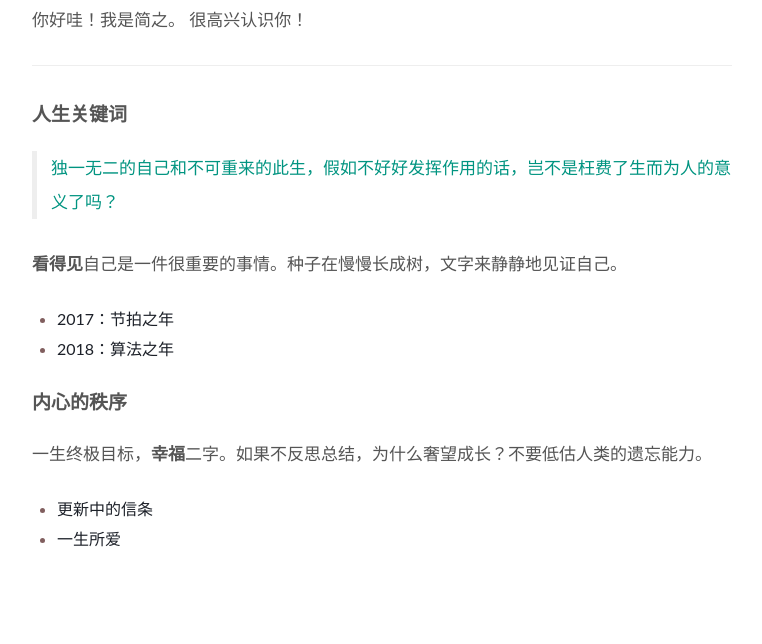
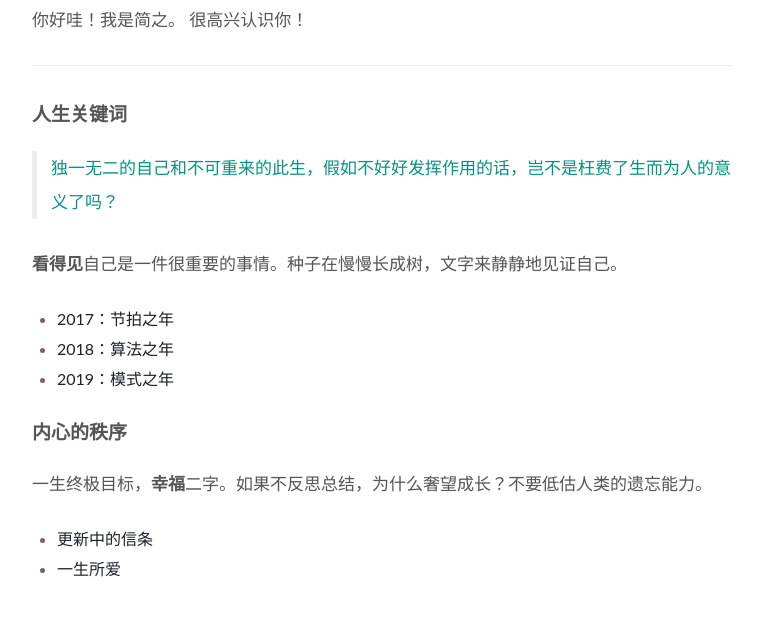
Before and after one commit to WillWang-X/willwang-x.github.io, a Jekyll site: the page built from about.md, in a window 1280 px wide. Shown: the part 500-1144 px from the top of the page, without its empty margins (258-1020 px from the left). Built offline with Jekyll 4.4.1, drawn with Linux system fonts in a browser that asks for light colours; before the commit the page ends 1114 px from its top, so only the background shows below that.

Commit message:
Updated about me

```diff
--- a/about.md
+++ b/about.md
@@ -19,6 +19,7 @@ permalink: /about/
 
 * [2017：节拍之年](https://willwang-x.github.io/2018/01/2017-beat)
 * [2018：算法之年](https://willwang-x.github.io/2018/03/2018-algorithms)
+* [2019：模式之年](https://willwang-x.github.io/2019/01/2019-pattern)
 
 
 ## 内心的秩序
```
